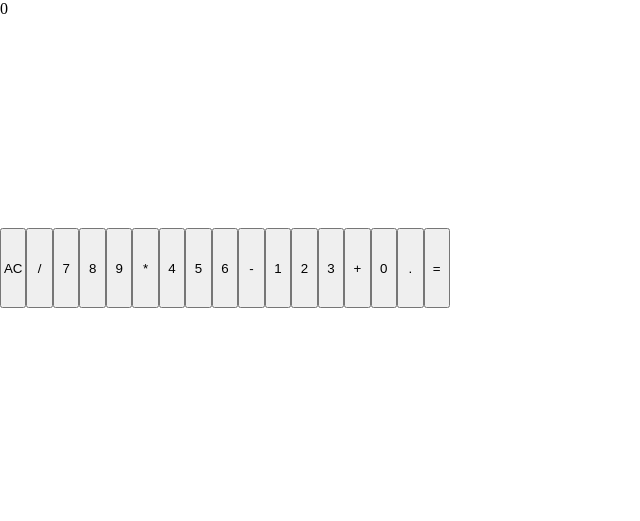
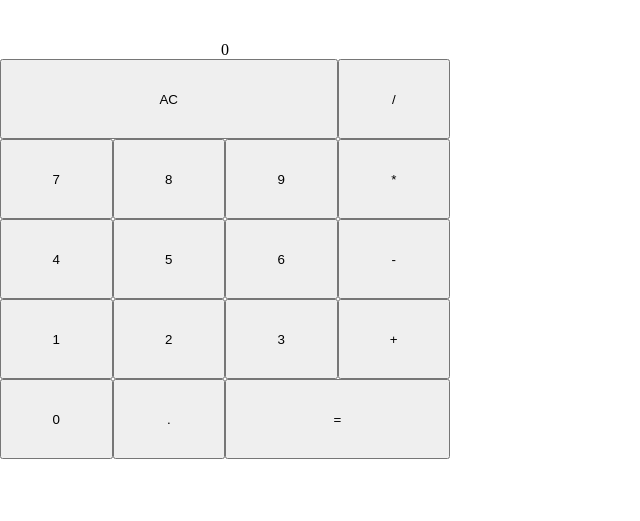
Before and after one commit to linzi-v7/calculator, a plain HTML site: page index.html in a window 1280 px wide. Shown: the whole page, without its empty margins (0-640 px from the left). Drawn offline with Linux system fonts and the light colour scheme.

Commit message:
Add flexbox to calculator buttons

```diff
--- a/style.css
+++ b/style.css
@@ -7,19 +7,28 @@
 .calculator-container {
     display: flex;
     flex-direction: column;
+    align-items: center;
+    justify-content: center;
+    width: 450px;
+    height: 500px;
 }
 
 .calculator-buttons {
     display: flex;
     flex-wrap: wrap;
-    justify-content: center;
-    align-items: center;
-    width: 450px;
-    height: 500px;
+
 }
 
 .calculator-buttons>* {
-    flex: 1;
+    flex: 1 0 25%;
     width: 100px;
     height: 80px;
 }
+
+.clear {
+    flex: 1 0 75%;
+}
+
+.equal {
+    flex: 1 0 50%;
+}
```
Also changed, not shown: index.html (+1 -0 lines).
